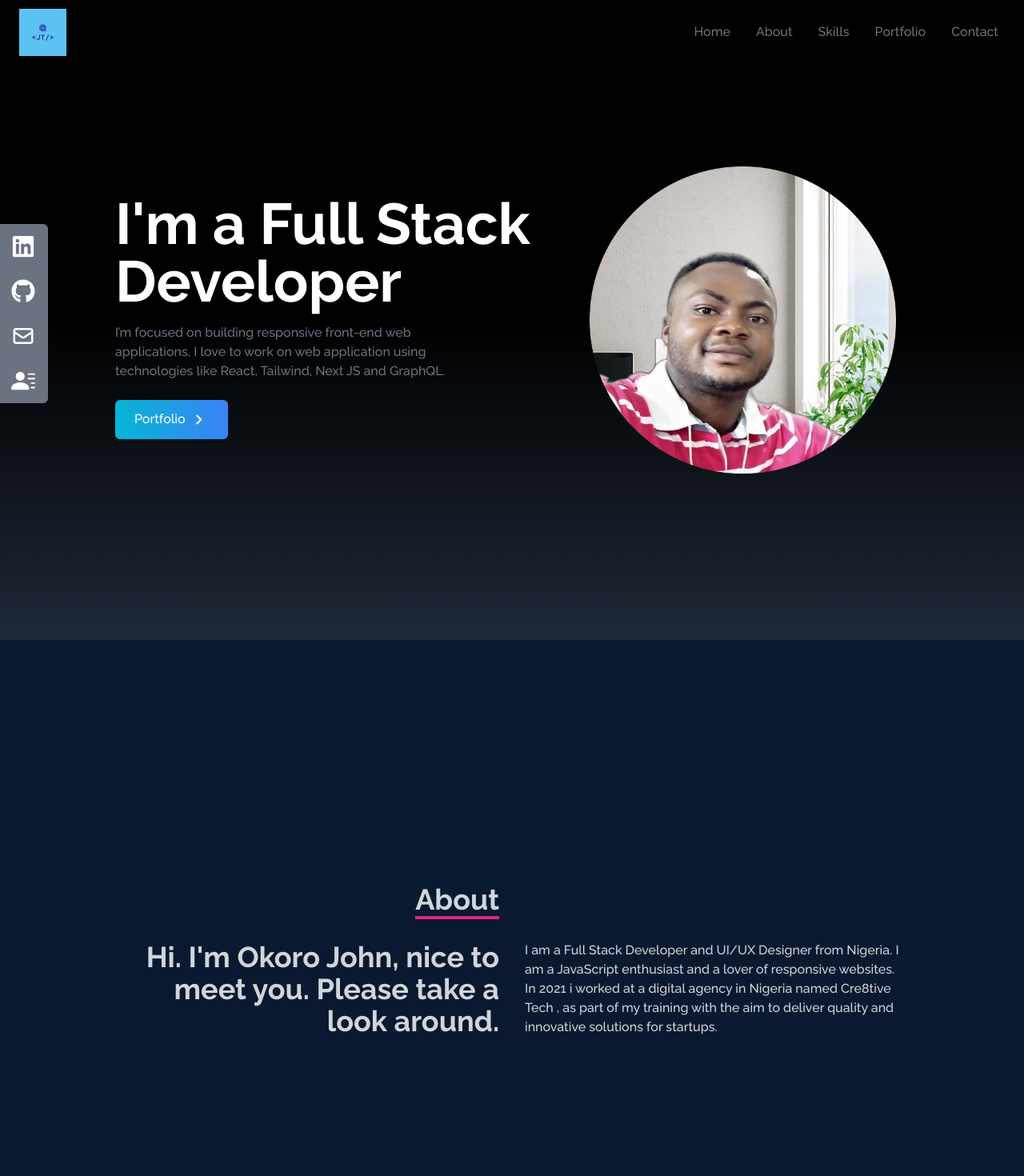
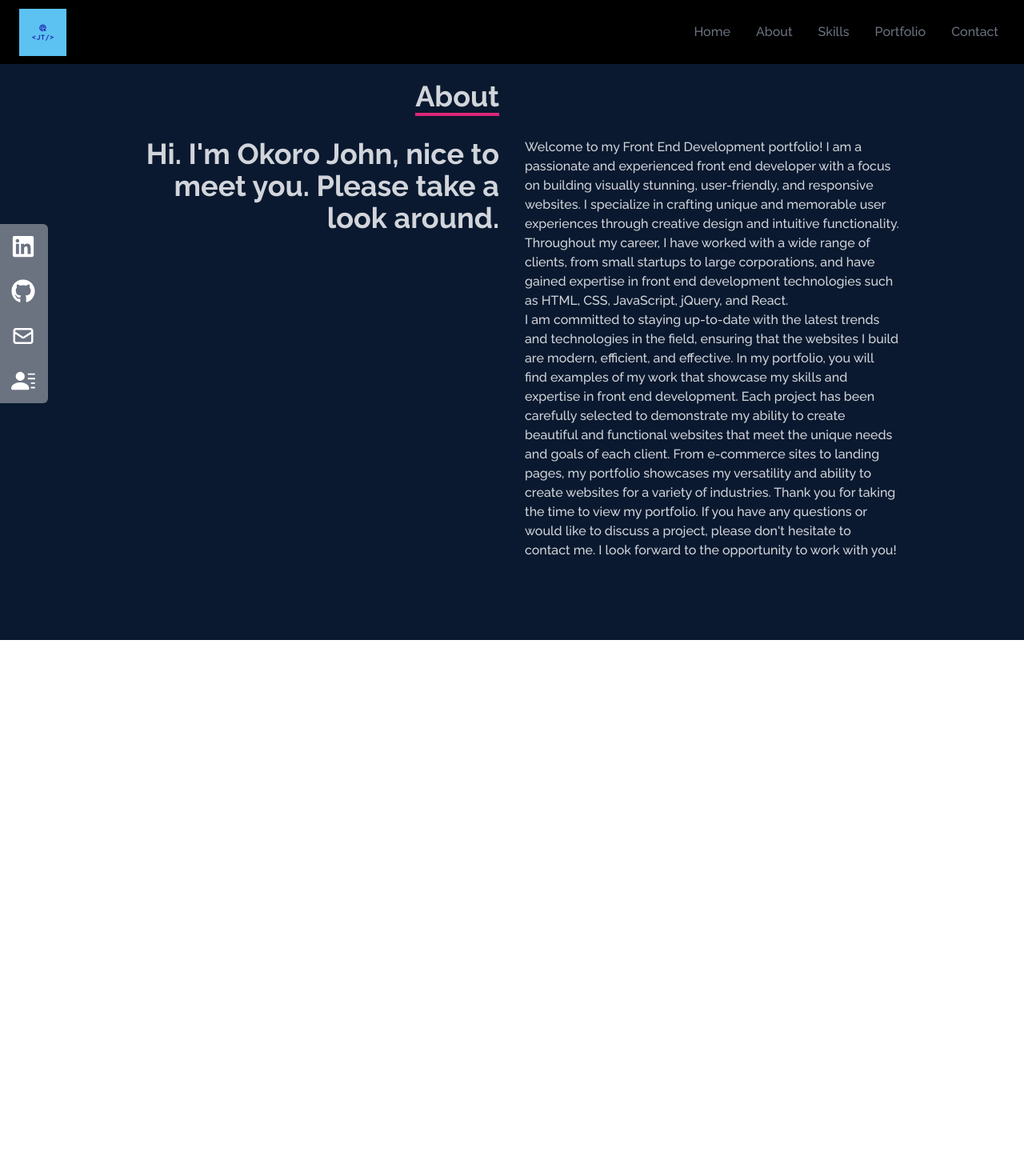
Before and after one commit to brosjayme/portfolio, a React (Create React App) app: page /about in a window 1280 px wide. Shown: the top 1470 px of the page at 80% size. After the commit the page ends 800 px from the top, so only its background shows below. Built offline with nearby package versions, Linux system fonts and the light colour scheme.

Commit message:
pages router update

```diff
--- a/package.json
+++ b/package.json
@@ -14,6 +14,7 @@
     "react": "^18.2.0",
     "react-dom": "^18.2.0",
     "react-icons": "^4.7.1",
+    "react-router-dom": "^6.10.0",
     "react-scripts": "5.0.1",
     "react-scroll": "^1.8.9",
     "tailwindcss": "^3.2.6",
--- a/src/App.js
+++ b/src/App.js
@@ -1,23 +1,25 @@
 import React from 'react'
-import Navbar from './Components/Navbar';
-import Home from './Components/Home';
-import About from './Components/About';
-import Skills from './Components/Skills';
-import Portfolio from './Components/Portfolio';
-import Contact from './Components/Contact';
-import SocialLinks from './Components/SocialLinks';
+import { BrowserRouter as Router, Route, Routes } from 'react-router-dom';
+import Home from './pages/Home';
+import About from './pages/About';
+import Skills from './pages/Skills';
+import Portfolio from './pages/Portfolio';
+import Contact from './pages/Contact';
 
 function App () {
   return (
     <div>
-     < Navbar />
-     <Home />
-     <About />
-     <Skills />
-     <Portfolio />
-     <Contact />
+   <Router>
+    <Routes>
+     <Route index element = {<Home/>}/>
+     <Route path='/home' element={<Home/>}/>
+     <Route path='/about' element={<About/>} />
+     <Route path='/skills' element={<Skills/>}/>
+     <Route path='/portfolio' element={<Portfolio/>}/>
+     <Route path='/contact' element={<Contact/>}/>
+     </Routes>
+   </Router>
 
-     <SocialLinks />
     </div>
   );
 }
--- a/src/Components/About.jsx
+++ /dev/null
@@ -1,33 +0,0 @@
-import React from 'react';
-
-const About = () => {
-  return (
-    <div name='about' className='w-full h-screen bg-[#0a192f] text-gray-300'>
-      <div className='flex flex-col justify-center items-center w-full h-full'>
-        <div className='max-w-[1000px] w-full grid grid-cols-2 gap-8'>
-          <div className='sm:text-right pb-8 pl-4'>
-            <p className='text-4xl font-bold inline border-b-4 border-pink-600'>
-              About
-            </p>
-          </div>
-          <div></div>
-          </div>
-          <div className='max-w-[1000px] w-full grid sm:grid-cols-2 gap-8 px-4'>
-            <div className='sm:text-right text-4xl font-bold'>
-              <p>Hi. I'm Okoro John, nice to meet you. Please take a look around.</p>
-            </div>
-            <div>
-              <p>I am a Full Stack Developer and UI/UX Designer from Nigeria.
-
-I am a JavaScript enthusiast  and a lover of responsive websites.
-
-In 2021 i worked at a digital agency in Nigeria named Cre8tive Tech , as part of my training
- with the aim to deliver quality and innovative solutions for startups.</p>
-            </div>
-          </div>
-      </div>
-    </div>
-  );
-};
-
-export default About;
--- /dev/null
+++ b/src/pages/About.jsx
@@ -0,0 +1,46 @@
+import React from 'react';
+import NavBar from '../Components/Navbar';
+import SocialLinks from '../Components/SocialLinks';
+
+const About = () => {
+  return (
+     <>
+     <NavBar/>
+     <SocialLinks/>
+    <div name='about' className='w-full h-screen bg-[#0a192f] text-gray-300'>
+      <div className='flex flex-col justify-center items-center w-full h-full'>
+        <div className='max-w-[1000px] w-full grid grid-cols-2 gap-8'>
+          <div className='sm:text-right pb-8 pl-4'>
+            <p className='text-4xl font-bold inline border-b-4 border-pink-600'>
+              About
+            </p>
+          </div>
+          <div></div>
+          </div>
+          <div className='max-w-[1000px] w-full grid sm:grid-cols-2 gap-8 px-4'>
+            <div className='sm:text-right text-4xl font-bold'>
+              <p>Hi. I'm Okoro John, nice to meet you. Please take a look around.</p>
+            </div>
+            <div>
+              <p>Welcome to my Front End Development portfolio! I am a passionate and experienced front end developer with a focus on building visually stunning, user-friendly, and responsive websites. I specialize in crafting unique and memorable user experiences through creative design and intuitive functionality.
+
+Throughout my career, I have worked with a wide range of clients, from small startups to large corporations, and have gained expertise in front end development technologies such as HTML, CSS, JavaScript, jQuery, and React.</p>
+
+
+
+<div className=''> I am committed to staying up-to-date with the latest trends and technologies in the field, ensuring that the websites I build are modern, efficient, and effective.
+
+In my portfolio, you will find examples of my work that showcase my skills and expertise in front end development. Each project has been carefully selected to demonstrate my ability to create beautiful and functional websites that meet the unique needs and goals of each client. From e-commerce sites to landing pages, my portfolio showcases my versatility and ability to create websites for a variety of industries.
+
+Thank you for taking the time to view my portfolio. If you have any questions or would like to discuss a project, please don't hesitate to contact me. I look forward to the opportunity to work with you!
+
+</div>
+            </div>
+          </div>
+      </div>
+    </div>
+    </>
+  );
+};
+
+export default About;
--- a/src/Components/Contact.jsx
+++ b/src/pages/Contact.jsx
@@ -1,4 +1,6 @@
 import React, { useRef } from 'react';
+import NavBar from '../Components/Navbar';
+import SocialLinks from '../Components/SocialLinks';
 import emailjs from '@emailjs/browser';
 
 export const ContactUs = () => {
@@ -17,6 +19,9 @@ export const ContactUs = () => {
   };
 
   return (
+    <>
+      <NavBar/>
+     <SocialLinks/>
     <div name='contact' className='w-full h-screen bg-[#0a192f] flex justify-center items-center p-4'>
     <form ref={form} onSubmit={sendEmail}  className='flex flex-col max-w-[600px] w-full'>
         <div className='pb-8'>
@@ -29,6 +34,7 @@ export const ContactUs = () => {
             <button className='text-white border-2 hover:bg-pink-600 hover:border-pink-600 px-4 py-3 my-8 mx-auto flex items-center'>Let's Collaborate</button>
     </form>
    </div>
+   </>
   );
 };
 export default ContactUs
--- a/src/Components/Home.jsx
+++ b/src/pages/Home.jsx
@@ -1,10 +1,15 @@
 import React from "react";
+import NavBar from '../Components/Navbar';
+import SocialLinks from '../Components/SocialLinks';
 import Profile from "../assets/profile.png";
 import { MdOutlineKeyboardArrowRight } from "react-icons/md";
 import { Link } from "react-scroll";
 
 const Home = () => {
   return (
+    <>
+       <NavBar/>
+     <SocialLinks/>
     <div
       name="home"
       className="h-screen w-full bg-gradient-to-b from-black via-black to-gray-800"
@@ -44,6 +49,7 @@ const Home = () => {
         </div>
       </div>
     </div>
+    </>
   );
 };
 
--- a/src/Components/Portfolio.jsx
+++ b/src/pages/Portfolio.jsx
@@ -1,4 +1,6 @@
 import React from 'react'
+import NavBar from '../Components/Navbar';
+import SocialLinks from '../Components/SocialLinks';
 import { data } from "../data/data.js"
 
 const Portfolio = () => {
@@ -8,6 +10,9 @@ const Portfolio = () => {
     //setProject(data);
 
   return (
+    <>
+        <NavBar/>
+     <SocialLinks/>
     <div name='portfolio' className='w-full md:h-screen text-gray-300 bg-[#0a192f] p-12'>
       <div className='max-w-[1000px] mx-auto p-4 flex flex-col justify-center w-full h-full'>
         <div className='pb-8'>
@@ -61,6 +66,7 @@ const Portfolio = () => {
 </div>
       </div>
      </div>
+     </>
   );
 };
 
--- a/src/Components/Skills.jsx
+++ b/src/pages/Skills.jsx
@@ -1,4 +1,6 @@
 import React from 'react'
+import NavBar from '../Components/Navbar';
+import SocialLinks from '../Components/SocialLinks';
 import HTML from '../assets/html.png';
 import CSS from '../assets/css.png';
 import JavaScript from '../assets/javascript.png';
@@ -11,7 +13,10 @@ import Tailwind from '../assets/tailwind.png';
 
 const Skills = () => {
   return (
-    // skills section
+    <>
+     <NavBar/>
+     <SocialLinks/>
+     {/* skills section */}
     <div name='skills' className='w-full h-screen bg-[#0a192f] text-gray-300'>
       {/* Container */}
       <div className='max-w-[1000px] mx-auto p-4 flex flex-col justify-center w-full h-full'>
@@ -56,6 +61,7 @@ const Skills = () => {
           </div>
       </div>
     </div>
+    </>
   )
 }
 
```
Also changed, not shown: 1 other file (tests, documents, lock files or other folders).
